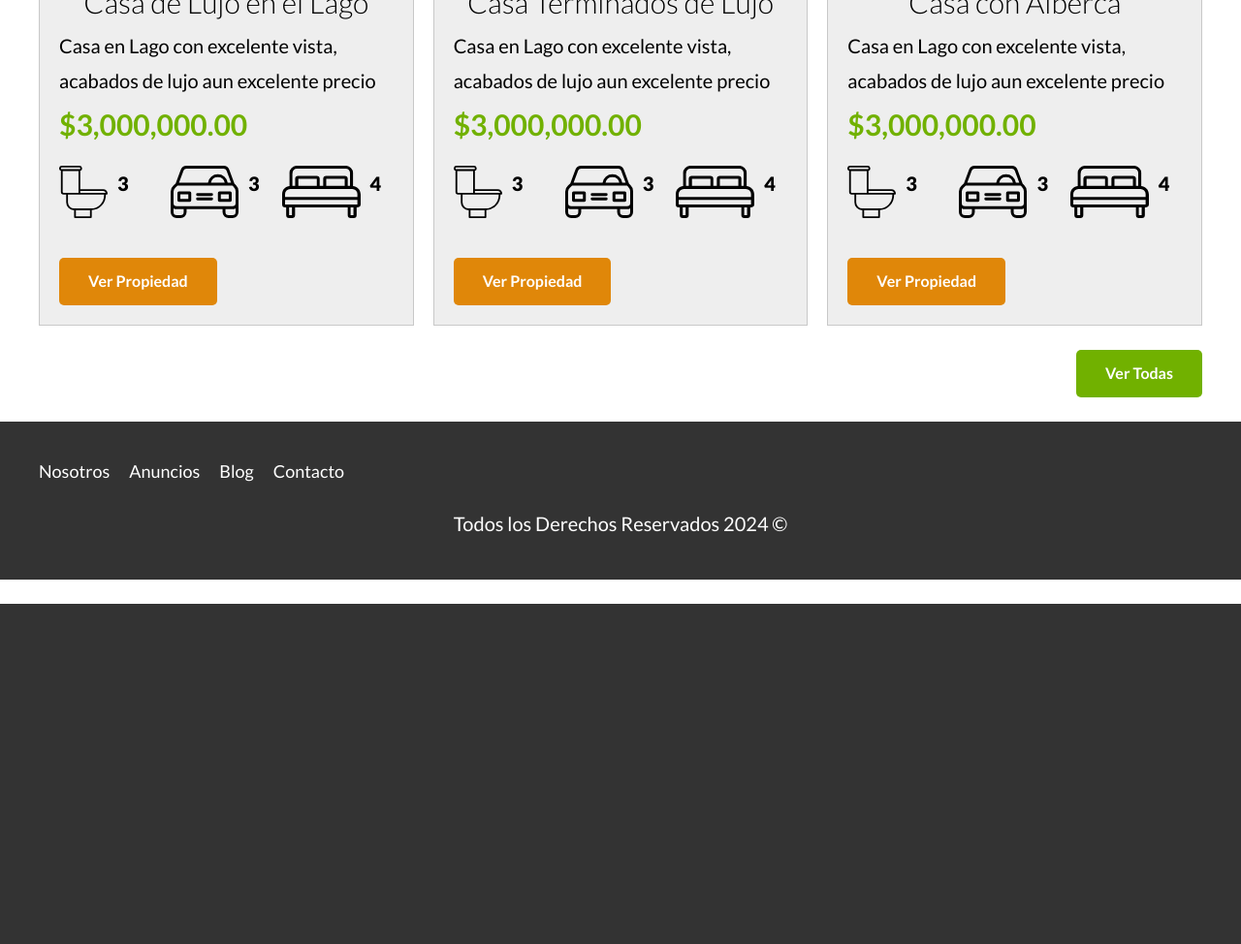
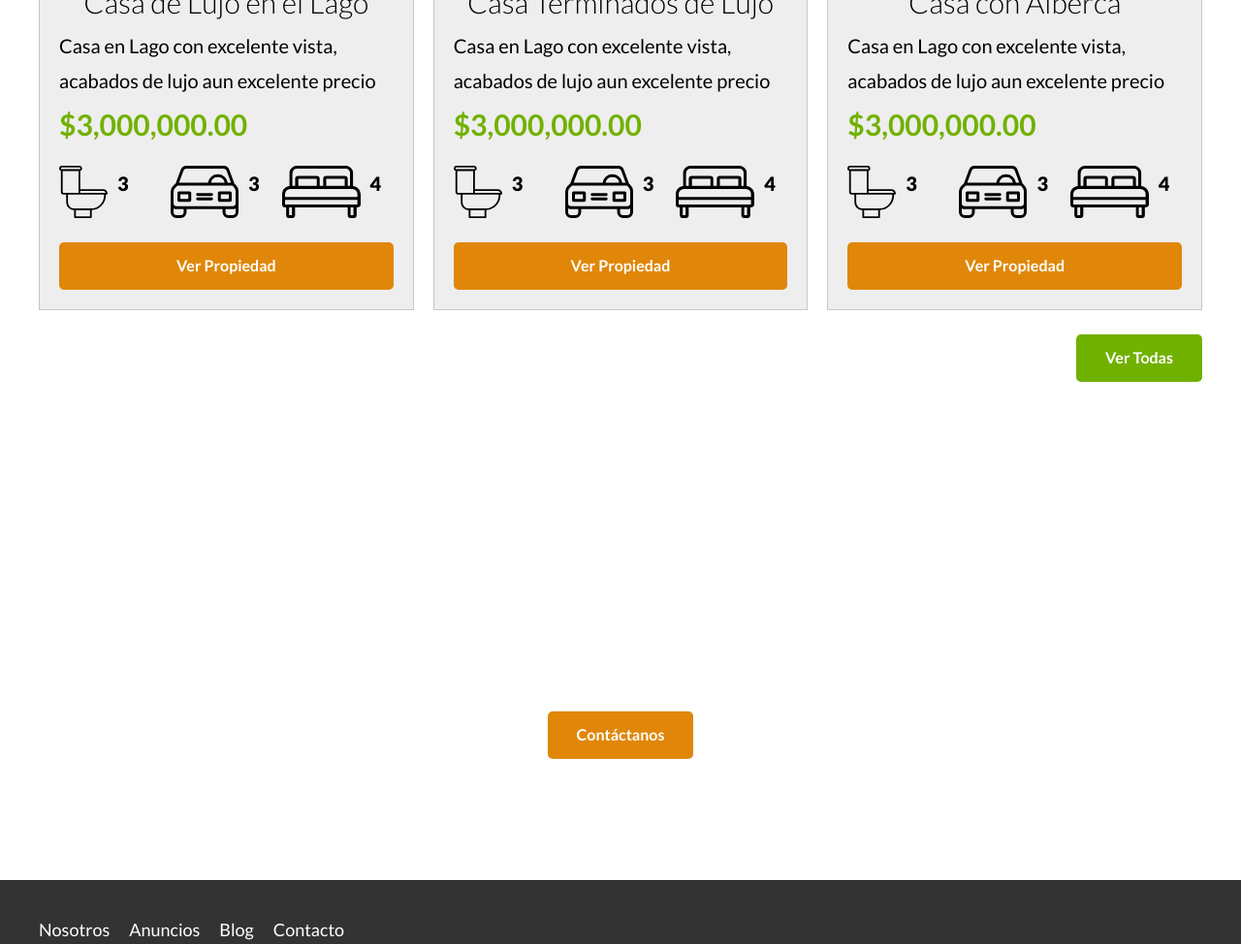
Before and after one commit to rvaldez20/bienes-raices, a PHP site: page / in a window 1280 px wide. Shown: the part 1744-2718 px from the top of the page at 97% size. Before the commit the page ends 2367 px from the top, so only its background shows below. Run offline with PHP 8.4, Linux system fonts and the light colour scheme; style sheets or scripts are compiled from the project's sources; some libraries are stand-ins or nearby versions.

Commit message:
[ADD] finish layout banner contacto

```diff
--- a/index.html
+++ b/index.html
@@ -85,7 +85,7 @@
                   </li>
                </ul>
 
-               <a href="anuncio.html" class="boton boton-amarillo">
+               <a href="anuncio.html" class="boton-amarillo-block">
                   Ver Propiedad
                </a>
             </div>  <!-- .contenido-anuncio -->
@@ -120,7 +120,7 @@
                   </li>
                </ul>
 
-               <a href="anuncio.html" class="boton boton-amarillo">
+               <a href="anuncio.html" class="boton-amarillo-block">
                   Ver Propiedad
                </a>
             </div>  <!-- .contenido-anuncio -->
@@ -155,7 +155,7 @@
                   </li>
                </ul>
 
-               <a href="anuncio.html" class="boton boton-amarillo">
+               <a href="anuncio.html" class="boton-amarillo-block">
                   Ver Propiedad
                </a>
             </div>  <!-- .contenido-anuncio -->
@@ -163,11 +163,17 @@
       </div>  <!-- .contenedor-anuncios -->
 
       <div class="alinear-derecha">
-         <a href="anuncios.html" class="boton boton-verde">
+         <a href="anuncios.html" class="boton-verde">
             Ver Todas
          </a>
       </div>
+   </section>
 
+   <!-- BANNER CONTACTO -->
+   <section class="imagen-contacto">
+      <h2>Encuntra la casa de tus sueños</h2>
+      <p>Llena el formulario de contacto y un asesor se pondrá en contacto contigo a la brevedad</p>
+      <a href="contacto.html" class="boton-amarillo">Contáctanos</a>
    </section>
 
    <footer class="footer seccion">
--- a/src/scss/app.scss
+++ b/src/scss/app.scss
@@ -11,3 +11,4 @@
 @import 'layout/navegacion';
 @import 'layout/iconos';
 @import 'layout/anuncios';
+@import 'layout/contactar';
```
